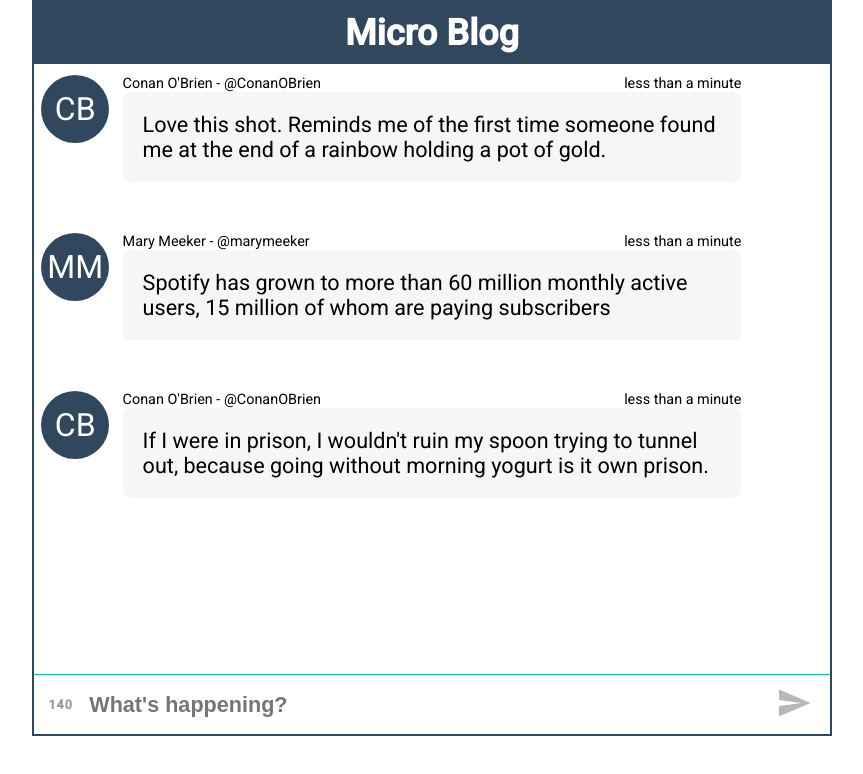
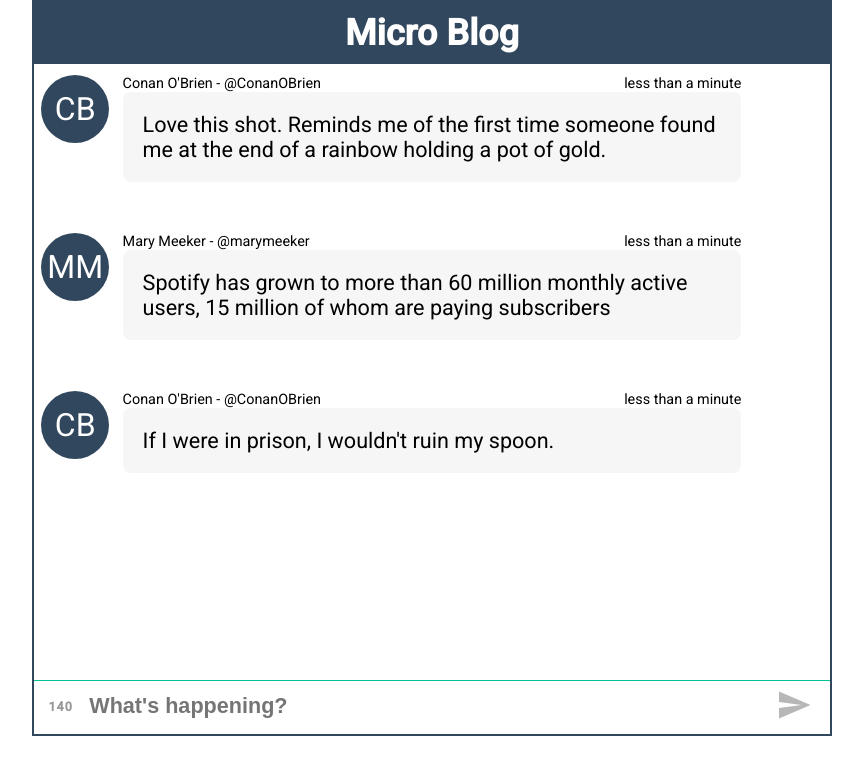
Before and after one commit to khuynh0101/micro-blog, a React (Create React App) app: page / in a window 1280 px wide. Shown: the top 774 px of the page, without its empty margins (208-1071 px from the left). Built offline with nearby package versions, Linux system fonts and the light colour scheme.

Commit message:
added reply feature

```diff
--- a/src/App.css
+++ b/src/App.css
@@ -8,3 +8,7 @@
   position: relative;
   height: 100%;
 }
+
+.blog-input-container {
+  border-top: 0.5px solid #00c397;
+}
--- a/src/App.js
+++ b/src/App.js
@@ -1,4 +1,4 @@
-import React, { useState, useEffect, useRef } from 'react';
+import React, { useState } from 'react';
 import './App.css';
 import Posts from './components/Posts/Posts.js';
 import InputText from './components/InputText/InputText.js';
@@ -33,6 +33,7 @@ const App = () => {
           isLike: false,
           count: 0,
         },
+        replies: [],
       };
       const posts = [...blogPosts, newPost];
       setBlogPosts(posts);
@@ -49,14 +50,34 @@ const App = () => {
   const handleLikeButtonClick = (index) => {
     const [posts, post] = getPost(index);
     if (!post.features) {
-      //have to create features object
+      //have to create features object if doesn't exists
       post.features = {};
       post.features.isLike = true;
       if (!post.features.count) post.features.count = 0;
       post.features.count++;
     }
+    setBlogPosts(posts);
+  };
+
+  const handleReplyButtonClick = (index, replyText) => {
+    if (replyText.trim().length > 0) {
+      const replyJSON = getReplyJSON(replyText);
+      const [posts, post] = getPost(index);
+      if (!post.replies) {
+        post.replies = [replyJSON];
+      } else {
+        post.replies = [...post.replies, replyJSON];
+      }
       console.log(post);
       setBlogPosts(posts);
+    }
+  };
+
+  const getReplyJSON = (replyText) => {
+    return {
+      text: replyText,
+      date: Date.now(),
+    };
   };
 
   const getPost = (targetindex) => {
@@ -72,13 +93,16 @@ const App = () => {
         posts={blogPosts}
         onHover={handleHoverToggle}
         onLikeButtonClick={handleLikeButtonClick}
+        onReplyButtonClick={handleReplyButtonClick}
       />
+      <div className='blog-input-container'>
         <InputText
           value={postText}
           onInputTextChanged={handleInputTextChanged}
           onSendButtonClicked={handlePostClicked}
         />
       </div>
+    </div>
   );
 };
 
--- a/src/components/InputText/InputText.css
+++ b/src/components/InputText/InputText.css
@@ -1,28 +1,27 @@
-.blog-input-container {
+.input-container {
   display: flex;
   width: 100%;
-  height: 60px;
-  position: absolute;
-  bottom: 0;
+  /*position: absolute;
+   bottom: 0; */
   align-items: center;
-  border-top: 0.5px solid #00c397;
+  height: 50px;
 }
-.blog-input {
+.input {
   width: 100%;
   outline: 0;
   border: 0;
   font-size: 1.2rem;
   font-weight: 600;
 }
-.blog-input-counter {
+.input-counter {
   padding: 0.8rem;
   font-weight: 600;
   font-size: 0.7rem;
   letter-spacing: 1px;
   opacity: 0.4;
 }
-.blog-input-button {
-  margin: 0 1rem 0 0;
+.input-button {
+  margin: 0 1rem 0 1rem;
   padding: 0;
   background: none;
   border: none;
@@ -31,17 +30,17 @@
   cursor: pointer;
 }
 
-.blog-input-button:active {
+.input-button:active {
   position: relative;
   top: 1px;
 }
-.blog-input-button:disabled {
+.input-button:disabled {
   fill: #b7b7b7;
   cursor: default;
   position: unset;
 }
 
-.blog-input-button-svg {
+.input-button-svg {
   height: 2rem;
   width: 2rem;
 }
--- a/src/components/InputText/InputText.js
+++ b/src/components/InputText/InputText.js
@@ -8,18 +8,23 @@ const InputText = ({ value, onInputTextChanged, onSendButtonClicked }) => {
   textCounter -= value.length;
   const isSendButtonDisabled = value.trim().length === 0 ? true : false;
   return (
-    <div className='blog-input-container'>
-      <span className='blog-input-counter'>{textCounter}</span>
+    <div className='input-container'>
+      <span className='input-counter'>{textCounter}</span>
       <input
         onChange={onInputTextChanged}
-        onKeyDown={(event)=>isEnterKey(event, onSendButtonClicked)}
-        className='blog-input'
+        onKeyDown={(event) => isEnterKey(event, onSendButtonClicked)}
+        className='input'
         placeholder={placeHolderText}
         type='text'
         value={value}
       />
-      <button className='blog-input-button' disabled={isSendButtonDisabled} onClick={onSendButtonClicked}>
-        <svg className="blog-input-button-svg"
+      <button
+        className='input-button'
+        disabled={isSendButtonDisabled}
+        onClick={onSendButtonClicked}
+      >
+        <svg
+          className='input-button-svg'
           xmlns='http://www.w3.org/2000/svg'
           height='32'
           viewBox='0 0 24 24'
--- a/src/components/Posts/Post/Post.js
+++ b/src/components/Posts/Post/Post.js
@@ -3,13 +3,14 @@ import './Post.css';
 import PostFeature from './PostFeature.js';
 import formatDate from '../../../utils/formatDate.js';
 
-const Post = ({ post, onHover, onLikeButtonClick }) => {
+const Post = ({ post, onHover, onLikeButtonClick, onReplyButtonClick }) => {
   const renderPostFeature = () => {
     if (post.isHovered) {
       return (
         <PostFeature
           features={post.features}
           onLikeButtonClick={onLikeButtonClick}
+          onReplyButtonClick={onReplyButtonClick}
         />
       );
     } else return null;
@@ -35,6 +36,10 @@ const Post = ({ post, onHover, onLikeButtonClick }) => {
             <p className='blog-item-content'>{post.text}</p>
             {renderPostFeature()}
           </div>
+          {post.replies &&
+            post.replies.map((reply, index) => {
+              return <div>{reply.text}</div>;
+            })}
         </>
       )}
 
--- a/src/components/Posts/Post/PostFeature.css
+++ b/src/components/Posts/Post/PostFeature.css
@@ -1,16 +1,21 @@
 .feature {
+  display: grid;
+  grid-template-columns: 1fr;
+  grid-template-rows: 1fr 1fr;
   position: absolute;
   top: 0;
   left: 0;
   right: 0;
   bottom: 0;
-  background: #30475e;
+  background: #c1a57b;
+  align-items: start;
+  padding-top: 0.2rem;
 }
 .feature-item {
   display: flex;
   justify-content: center;
   align-items: center;
-  padding-top: 1rem;
+  /*padding-top: 1rem;*/
 }
 .feature-item-button {
   margin: 0 4px 0 0;
@@ -22,10 +27,14 @@
   cursor: pointer;
 }
 .selected {
-  fill: red;
+  fill: #30475e;
 }
 .feature-item-counter {
   font-size: 0.88rem;
   color: white;
   padding-right: 1rem;
 }
+
+.reply-input-container {
+  border-top: 0.5px solid #30475e;
+}
--- a/src/components/Posts/Post/PostFeature.js
+++ b/src/components/Posts/Post/PostFeature.js
@@ -1,13 +1,31 @@
-import React from 'react';
+import React, { useState } from 'react';
 import './PostFeature.css';
+import InputText from '../../../components/InputText/InputText.js';
 
-const PostFeature = ({ features, onLikeButtonClick }) => {
+const PostFeature = ({ features, onLikeButtonClick, onReplyButtonClick }) => {
+  const [isReply, setReplyStatus] = useState(false);
+  const [replyText, setReplyText] = useState('');
+
   let likeClassName = 'feature-item-button';
   let count = 0;
   if (features && features.isLike) {
     likeClassName += ' selected';
     count = features.count;
   }
+
+  const handleStartReplyClick = (index) => {
+    setReplyStatus(!isReply);
+    if (!isReply) setReplyText('');
+  };
+
+  const handleInputTextChanged = (event) => {
+    setReplyText(event.target.value);
+  };
+
+  const handleReplyButtonClick = () => {
+    onReplyButtonClick(replyText);
+    setReplyText('');
+  };
   return (
     <div className='feature'>
       <div className='feature-item'>
@@ -23,7 +41,7 @@ const PostFeature = ({ features, onLikeButtonClick }) => {
           </svg>
         </button>
         <div className='feature-item-counter'>{count}</div>
-        <button className='feature-item-button'>
+        <button className='feature-item-button' onClick={handleStartReplyClick}>
           <svg
             xmlns='http://www.w3.org/2000/svg'
             height='24'
@@ -35,7 +53,16 @@ const PostFeature = ({ features, onLikeButtonClick }) => {
           </svg>
         </button>
       </div>
-      <input placeholder='a' />
+      {isReply && (
+        <div className='reply-input-container'>
+          <InputText
+            value={replyText}
+            onInputTextChanged={(event) => handleInputTextChanged(event)}
+            onSendButtonClicked={(value) => handleReplyButtonClick()}
+            // onSendButtonClicked={(value) => onReplyButtonClick(replyText)}
+          />
+        </div>
+      )}
     </div>
   );
 };
--- a/src/components/Posts/Posts.css
+++ b/src/components/Posts/Posts.css
@@ -1,4 +1,4 @@
 .blogs {
   overflow: auto;
-  height: calc(100% - 128px);
+  height: calc(100% - 116px);
 }
--- a/src/components/Posts/Posts.js
+++ b/src/components/Posts/Posts.js
@@ -2,7 +2,7 @@ import React, { useEffect, useRef } from 'react';
 import './Posts.css';
 import Post from './Post/Post.js';
 
-const Posts = ({ posts, onHover, onLikeButtonClick }) => {
+const Posts = ({ posts, onHover, onLikeButtonClick, onReplyButtonClick }) => {
   //allows scroll to botttom automatically
   const messagesEndRef = useRef(null);
   const scrollToBottom = () => {
@@ -21,6 +21,7 @@ const Posts = ({ posts, onHover, onLikeButtonClick }) => {
             post={post}
             onHover={() => onHover(index)}
             onLikeButtonClick={() => onLikeButtonClick(index)}
+            onReplyButtonClick={(value) => onReplyButtonClick(index, value)}
           />
         );
       })}
--- a/src/data/blog-posts.json
+++ b/src/data/blog-posts.json
@@ -12,13 +12,12 @@
     "handle": "@marymeeker",
     "date": "1592435733867",
     "text": "Spotify has grown to more than 60 million monthly active users, 15 million of whom are paying subscribers"
-  }
-  ,
+  },
   {
     "avatar": "CB",
     "name": "Conan O'Brien",
     "handle": "@ConanOBrien",
     "date": "1592439936904",
-    "text": "If I were in prison, I wouldn't ruin my spoon trying to tunnel out, because going without morning yogurt is it own prison."
+    "text": "If I were in prison, I wouldn't ruin my spoon."
   }
 ]
```
Lines whose indentation alone changed are shown as unchanged.
